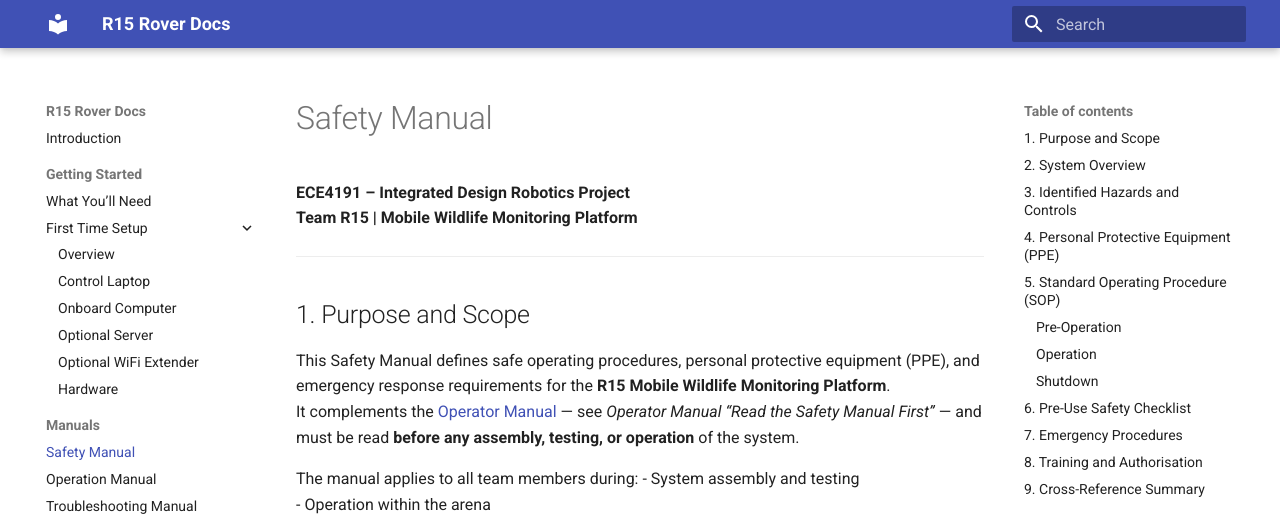
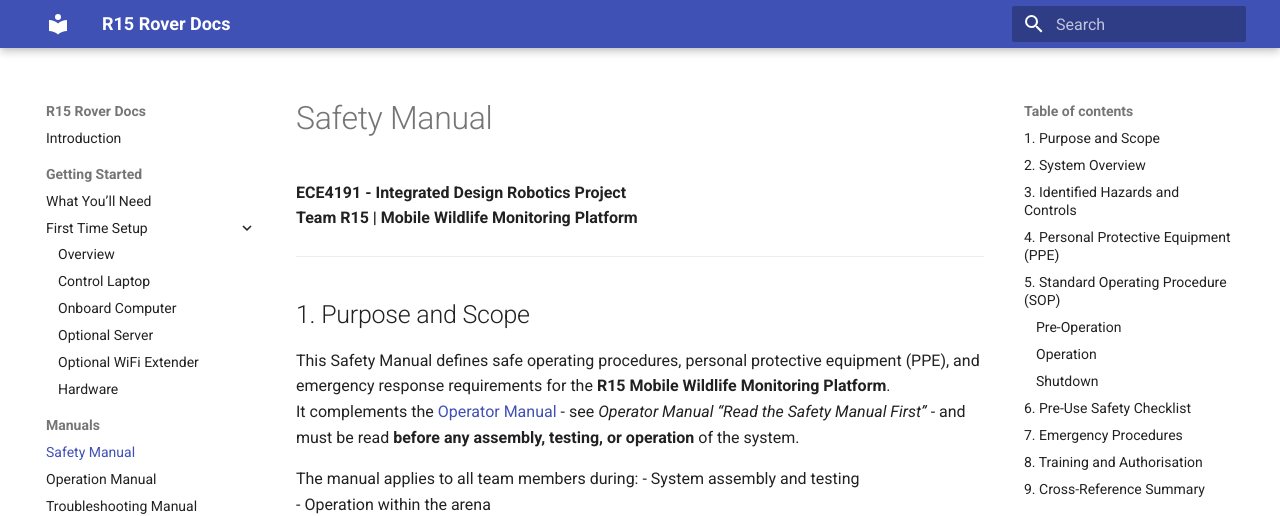
Before and after one commit to EriCheww/ECE4191-R15, an MkDocs documentation site: the page built from docs/safety.md, in a window 1280 px wide and 900 px high. Shown: the top 516 px of the window. Built offline with MkDocs 1.6.1 and Material for MkDocs 9.7.7, drawn with Linux system fonts in a browser that asks for light colours.

```diff
--- a/docs/safety.md
+++ b/docs/safety.md
@@ -1,12 +1,12 @@
 # Safety Manual
-**ECE4191 – Integrated Design Robotics Project**
+**ECE4191 - Integrated Design Robotics Project**
 **Team R15 | Mobile Wildlife Monitoring Platform**
 
 ---
 
 ## 1. Purpose and Scope
 This Safety Manual defines safe operating procedures, personal protective equipment (PPE), and emergency response requirements for the **R15 Mobile Wildlife Monitoring Platform**.
-It complements the [Operator Manual](operation.md) — see *Operator Manual “Read the Safety Manual First”* — and must be read **before any assembly, testing, or operation** of the system.
+It complements the [Operator Manual](operation.md) - see *Operator Manual “Read the Safety Manual First”* - and must be read **before any assembly, testing, or operation** of the system.
 
 The manual applies to all team members during:
 - System assembly and testing
```
